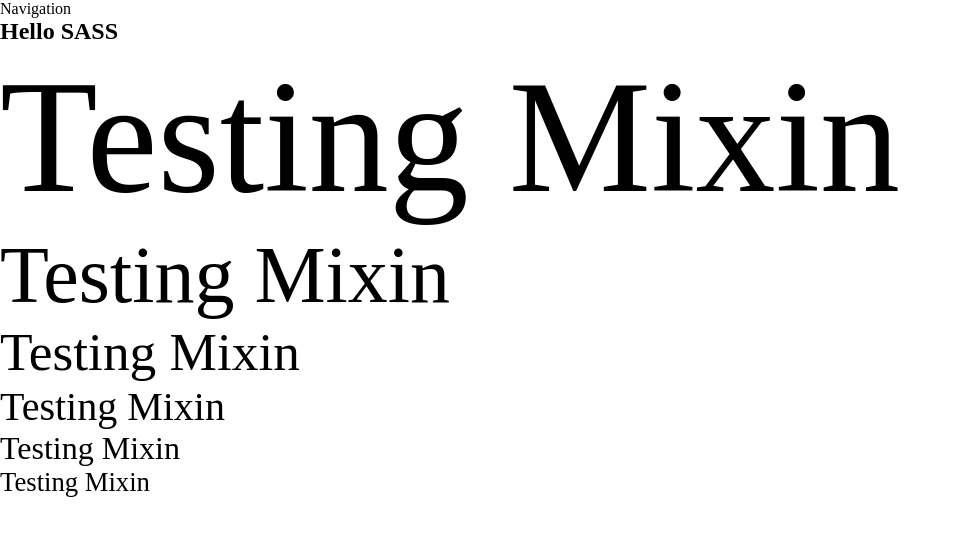
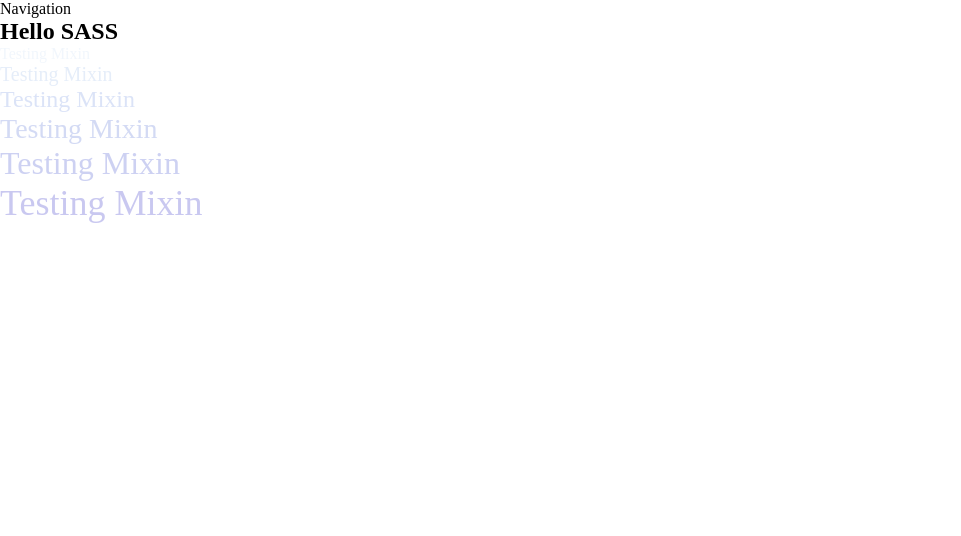
Before and after one commit to nazmul-nhb/sass-practice, a plain HTML site: page index.html in a window 1280 px wide. Shown: the whole page, without its empty margins (0-961 px from the left). Drawn offline with Linux system fonts and the light colour scheme.

Commit message:
played with colors in mixin variables

```diff
--- a/styles/styles.scss
+++ b/styles/styles.scss
@@ -4,12 +4,15 @@
 	box-sizing: border-box;
 }
 
-@mixin para($font) {
+@mixin para($font, $color) {
+	$mC: #{$color}f6cd#{$color};
+	$mmC: unquote(str-slice("##{$mC}", 0));
 	font-size: $font;
+	color: $mmC+$color*10;
 }
 
 @for $i from 1 through 6 {
 	.para#{$i } {
-		@include para(40/$i*4px);
+		@include para($i * 4+12px, $i);
 	}
 }
```
Also changed, not shown: styles/styles.css, 1 other file.
